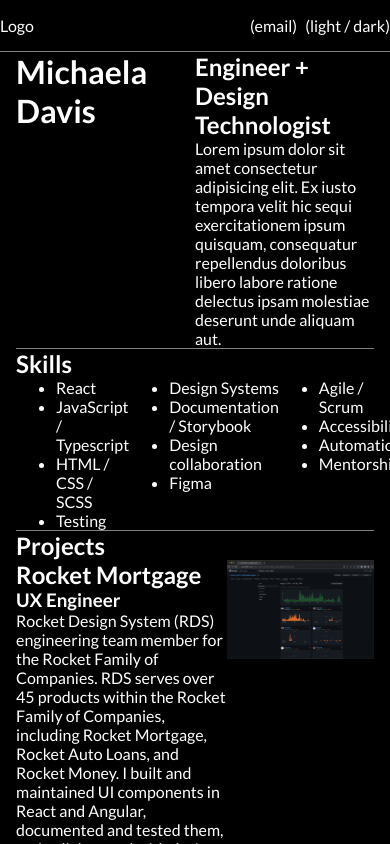
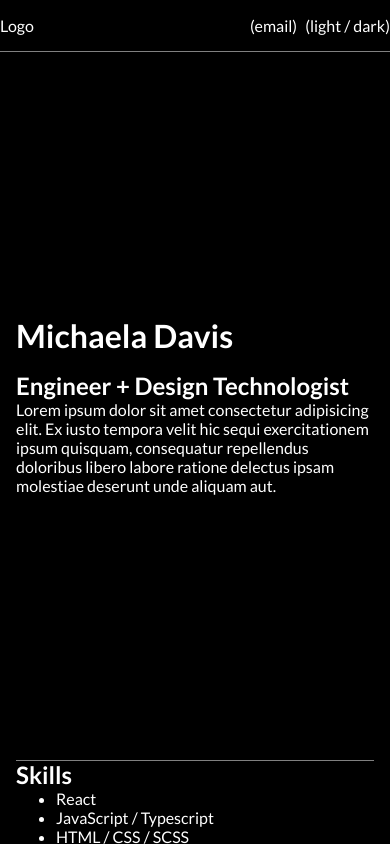
Before and after one commit to Michaela-Davis/portfolio_2024, a React (Create React App) app: page / in a window 390 px wide. Shown: the top 844 px of the page. Built offline with nearby package versions, Linux system fonts and the light colour scheme; a web font is replaced by a local one.

Commit message:
🎨 Add responsive styling

```diff
--- a/src/App.css
+++ b/src/App.css
@@ -4,6 +4,7 @@
   max-width: 1200px;
   margin-inline: auto;
   padding-inline: 16px;
+  height: 100%;
 }
 
 .navbar {
@@ -28,16 +29,23 @@
 
 .hero {
 /* possibily a background image */
-
+  height: clamp(600px, calc(90vh - 52px), 3000px);
 }
 
 .hero__wrapper {
   display: flex;
+  align-items: center;
+  height: 100%;
   border-bottom: 1px gray solid;
 }
 
 .hero__wrapper > div {
-  width: 50%;
+  display: grid;
+  gap: 16px;
+
+  @media (width >= 768px) {
+    grid-template-columns: 1fr 1fr;
+  }
 }
 
 .section-header {
@@ -46,20 +54,22 @@
 
 .skills__wrapper {
   display: grid;
-  grid-template-columns: 1fr 1fr 1fr;
   border-bottom: 1px gray solid;
 
+  @media (width >= 768px) {
+    grid-template-columns: 1fr 1fr 1fr;
+  }
 }
 
 .project {
-  display: flex;
-  justify-items: stretch;
-  gap: var(--gap);
-  margin-bottom: var(--gap);
+
+  @media (width >= 768px) {
+    display: flex;
+    justify-items: stretch;
+    gap: var(--gap);
+    margin-bottom: var(--gap);
+  }
 }
 
 
 /* UTILITIES */
-.doubleWide {
-  grid-column: span 2;
-}
--- a/src/App.tsx
+++ b/src/App.tsx
@@ -16,6 +16,7 @@
   <div className="hero">
     <div className="container">
       <div className="hero__wrapper">
+        <div>
           <div className="hero__name">
             <h1>Michaela Davis</h1>
           </div>
@@ -30,6 +31,8 @@
         </div>
       </div>
     </div>
+  </div>
+
   <div className="skills">
     <div className="container">
       <h2 className="section-header">Skills</h2>
```
Also changed, not shown: src/index.css (line endings or trailing spaces). Lines whose indentation alone changed are shown as unchanged.
